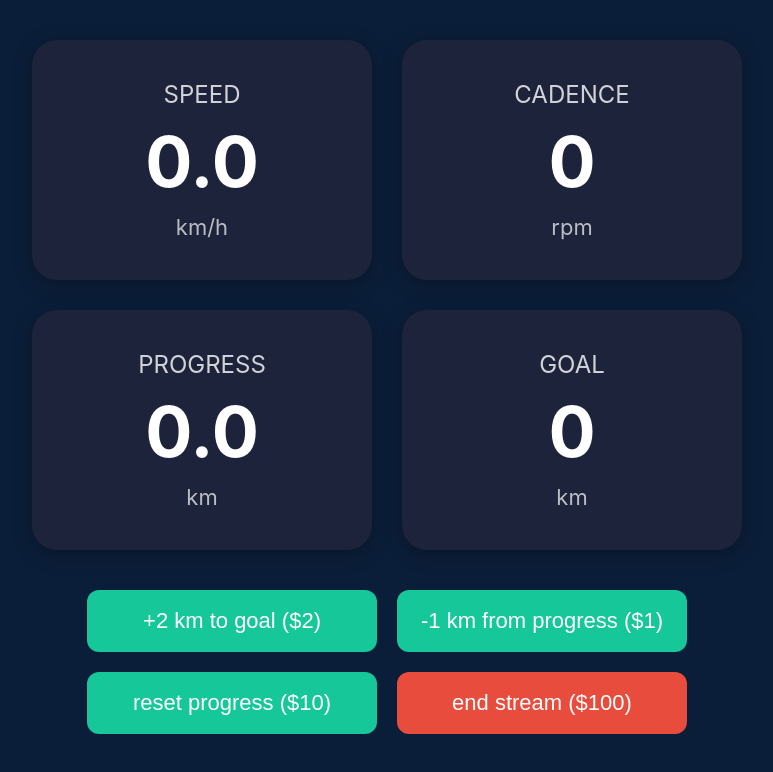
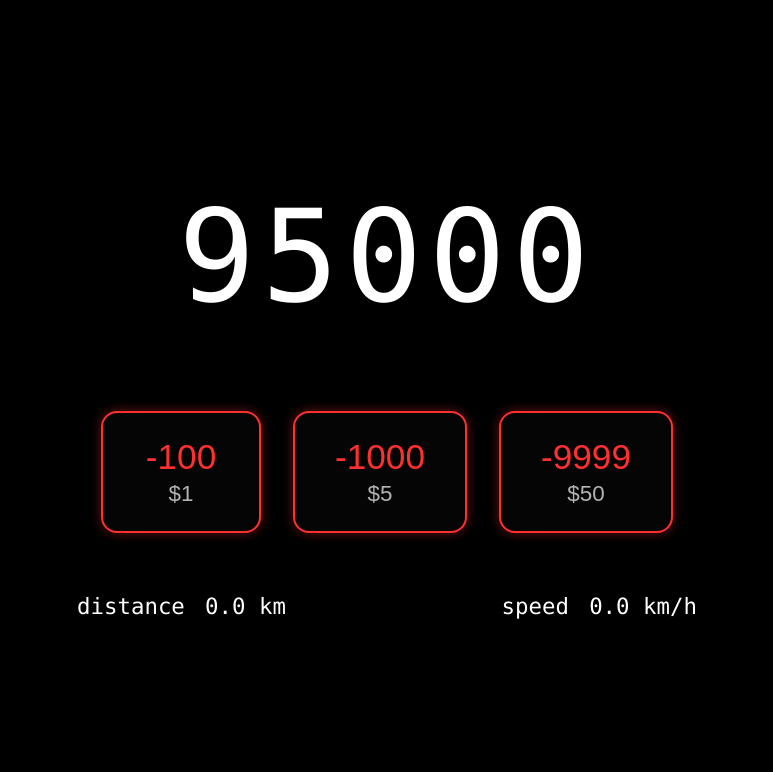
Before and after one commit to yaroslav-rybiak/BikeStreamPro9000, a plain HTML site: page frontend/index.html in a window 1280 px wide. Shown: the whole page, without its empty margins (253-1026 px from the left). Drawn offline with Linux system fonts and the light colour scheme.

Commit message:
Implementing design version 3.1 and button clicks

```diff
--- /dev/null
+++ b/frontend/counter.js
@@ -0,0 +1,66 @@
+// DOM references
+const counterEl = document.getElementById("counter");
+const distanceEl = document.getElementById("distance");
+const speedEl = document.getElementById("speed");
+
+// Default values (in case WS is not connected yet)
+let state = {
+    counter: 95000,
+    distanceKm: 0.0,
+    speedKmh: 0.0,
+};
+
+// Render function
+function render() {
+    counterEl.textContent = state.counter.toString();
+    distanceEl.textContent = state.distanceKm.toFixed(1);
+    speedEl.textContent = state.speedKmh.toFixed(1);
+}
+
+render(); // initial render
+
+// --- WebSocket connection to backend ---
+// Assumes your Node backend runs on ws://localhost:3000
+try {
+    const ws = new WebSocket("ws://localhost:3000");
+
+    ws.onopen = () => {
+        console.log("WS connected");
+        // Optionally ask backend for initial state here
+        // ws.send(JSON.stringify({ type: "get_state" }));
+    };
+
+    ws.onmessage = (event) => {
+        try {
+            const msg = JSON.parse(event.data);
+
+            // Expect messages like:
+            // { type: "state", counter: 90001, distanceKm: 2.3, speedKmh: 20.1 }
+            if (msg.type === "state") {
+                state.counter = msg.counter ?? state.counter;
+                state.distanceKm = msg.distanceKm ?? state.distanceKm;
+                state.speedKmh = msg.speedKmh ?? state.speedKmh;
+                render();
+            }
+        } catch (e) {
+            console.error("Bad WS message:", event.data);
+        }
+    };
+
+    ws.onerror = (err) => {
+        console.error("WebSocket error", err);
+    };
+} catch (e) {
+    console.warn("WebSocket not available, using static values only.");
+}
+
+// --- Optional: button clicks (for manual testing) ---
+// These just adjust the counter locally; later you can send them to backend.
+document.querySelectorAll(".penalty-btn").forEach((btn) => {
+    btn.addEventListener("click", () => {
+        const penalty = Number(btn.dataset.penalty || "0");
+        state.counter = Math.max(0, state.counter - penalty);
+        render();
+        // Later: ws.send(JSON.stringify({ type: "penalty", amount: penalty }));
+    });
+});
--- a/frontend/index.html
+++ b/frontend/index.html
@@ -3,41 +3,41 @@
 <head>
     <meta charset="UTF-8" />
     <meta name="viewport" content="width=device-width, initial-scale=1.0" />
-    <title>BikeStreamPro9000</title>
+    <title>BikeStreamPro9000 – Dystopia Mode</title>
     <link rel="stylesheet" href="styles.css" />
 </head>
 <body>
-<div class="dashboard">
-    <div class="card">
-        <div class="label">SPEED</div>
-        <div class="value" id="speed">0.0</div>
-        <div class="unit">km/h</div>
+<div class="screen">
+    <!-- BIG COUNTER -->
+    <div id="counter" class="counter">90001</div>
+
+    <!-- PENALTY BUTTONS -->
+    <div class="penalty-row">
+        <button class="penalty-btn" data-penalty="100">
+            <span class="penalty-amount">-100</span>
+            <span class="penalty-price">$1</span>
+        </button>
+        <button class="penalty-btn" data-penalty="1000">
+            <span class="penalty-amount">-1000</span>
+            <span class="penalty-price">$5</span>
+        </button>
+        <button class="penalty-btn" data-penalty="9999">
+            <span class="penalty-amount">-9999</span>
+            <span class="penalty-price">$50</span>
+        </button>
     </div>
 
-    <div class="card">
-        <div class="label">CADENCE</div>
-        <div class="value" id="cadence">0</div>
-        <div class="unit">rpm</div>
-    </div>
-
-    <div class="card">
-        <div class="label">PROGRESS</div>
-        <div class="value" id="progress">0.0</div>
-        <div class="unit">km</div>
-    </div>
-
-    <div class="card">
-        <div class="label">GOAL</div>
-        <div class="value" id="goal">0</div>
-        <div class="unit">km</div>
+    <!-- SMALL STATS -->
+    <div class="stats-row">
+        <div class="stat">
+            distance <span id="distance">2.3</span> km
+        </div>
+        <div class="stat">
+            speed <span id="speed">20.1</span> km/h
+        </div>
     </div>
 </div>
 
-<div class="buttons">
-    <button class="btn green">+2 km to goal ($2)</button>
-    <button class="btn green">-1 km from progress ($1)</button>
-    <button class="btn green">reset progress ($10)</button>
-    <button class="btn red">end stream ($100)</button>
-</div>
+<script src="counter.js"></script>
 </body>
 </html>
--- a/frontend/styles.css
+++ b/frontend/styles.css
@@ -1,80 +1,94 @@
+/* GLOBAL */
+* {
+    box-sizing: border-box;
+}
+
 body {
     margin: 0;
     padding: 0;
-    background-color: #0b1e39;
-    font-family: "Inter", sans-serif;
-    color: white;
+    background-color: #000;
+    color: #fff;
+    font-family: -apple-system, BlinkMacSystemFont, "SF Pro Text", system-ui,
+    sans-serif;
+}
+
+.screen {
+    height: 100vh;
+    width: 100vw;
     display: flex;
     flex-direction: column;
     align-items: center;
-    justify-content: flex-start;
-    height: 100vh;
+    justify-content: center;
 }
 
-.dashboard {
-    margin-top: 40px;
-    display: grid;
-    grid-template-columns: repeat(2, 1fr);
-    gap: 30px;
+/* BIG COUNTER */
+.counter {
+    font-family: ui-monospace, SFMono-Regular, Menlo, Monaco, "Courier New", monospace;
+    font-size: 8rem;
+    font-weight: 400;
+    letter-spacing: 0.05em;
+    margin-bottom: 80px;
 }
 
-.card {
-    background: #1c233a;
-    padding: 40px;
-    width: 260px;
-    text-align: center;
-    border-radius: 25px;
-    box-shadow: 0 4px 20px rgba(0, 0, 0, 0.3);
+/* PENALTY BUTTONS */
+.penalty-row {
+    display: flex;
+    gap: 32px;
+    margin-bottom: 60px;
 }
 
-.label {
-    font-size: 24px;
-    opacity: 0.8;
-    margin-bottom: 10px;
+.penalty-btn {
+    background-color: #050505;
+    border: 2px solid #ff3030;
+    box-shadow: 0 0 12px rgba(255, 48, 48, 0.4);
+    border-radius: 16px;
+    padding: 24px 40px;
+    min-width: 160px;
+    cursor: pointer;
+
+    display: flex;
+    flex-direction: column;
+    align-items: center;
+    justify-content: center;
+
+    transition: transform 0.1s ease, box-shadow 0.1s ease;
+
+    touch-action: manipulation;
 }
 
-.value {
-    font-size: 70px;
-    font-weight: bold;
-    margin: 10px 0;
+.penalty-btn:hover {
+    box-shadow: 0 0 18px rgba(255, 48, 48, 0.7);
 }
 
-.unit {
-    font-size: 22px;
-    opacity: 0.7;
+.penalty-btn:active {
+    transform: scale(0.96);
+    box-shadow: 0 0 20px rgba(255, 48, 48, 0.9);
+    background-color: #1a0000;       /* slightly darker flash */
+    border-color: #ff4d4d;           /* brighter border on click */
 }
 
-.buttons {
-    margin-top: 40px;
-    display: grid;
-    grid-template-columns: repeat(2, 1fr);
-    gap: 20px;
-    width: 600px;
+.penalty-amount {
+    font-size: 2.2rem;
+    color: #ff3030;
+    margin-bottom: 4px;
 }
 
-.btn {
-    padding: 18px 10px;
-    font-size: 22px;
-    border: none;
-    border-radius: 12px;
-    cursor: pointer;
-    color: white;
-    font-weight: 500;
-    transition: 0.2s ease;
+.penalty-price {
+    font-size: 1.4rem;
+    color: #b3b3b3;
 }
 
-.btn.green {
-    background-color: #16c79a;
+/* STATS */
+.stats-row {
+    font-family: ui-monospace, SFMono-Regular, Menlo, Monaco, "Courier New", monospace;
+    width: 100%;
+    max-width: 700px;
+    display: flex;
+    justify-content: space-between;
+    padding: 0 40px;
+    font-size: 1.4rem;
 }
 
-.btn.green:hover {
-    background-color: #12a882;
+.stat span {
+    padding-left: 0.3em;
 }
-
-.btn.red {
-    background-color: #e74c3c;
-}
-
-.btn.red:hover {
-    background-color: #c0392b;
-}
```
Also changed, not shown: frontend/app.js (deleted).
